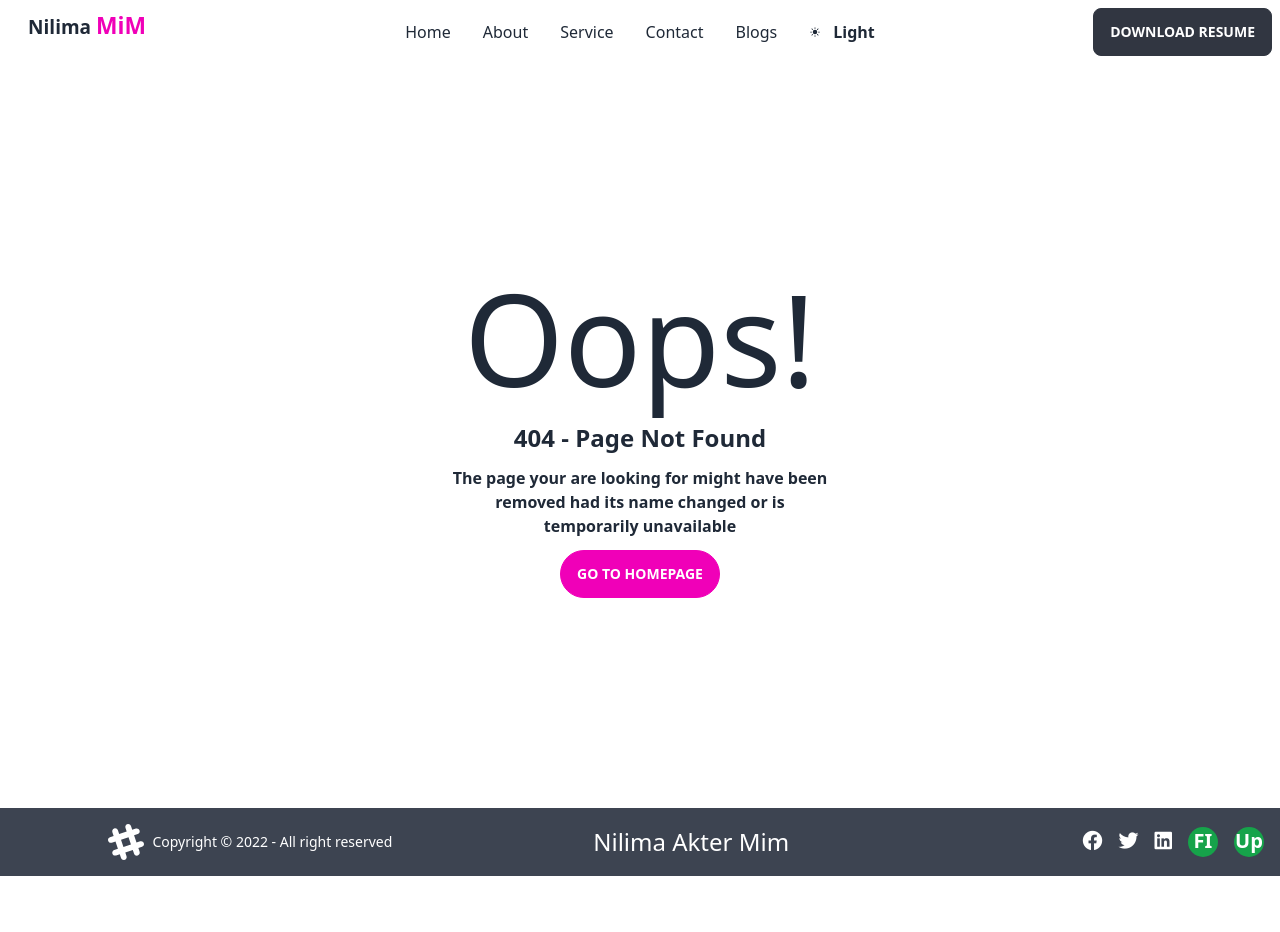
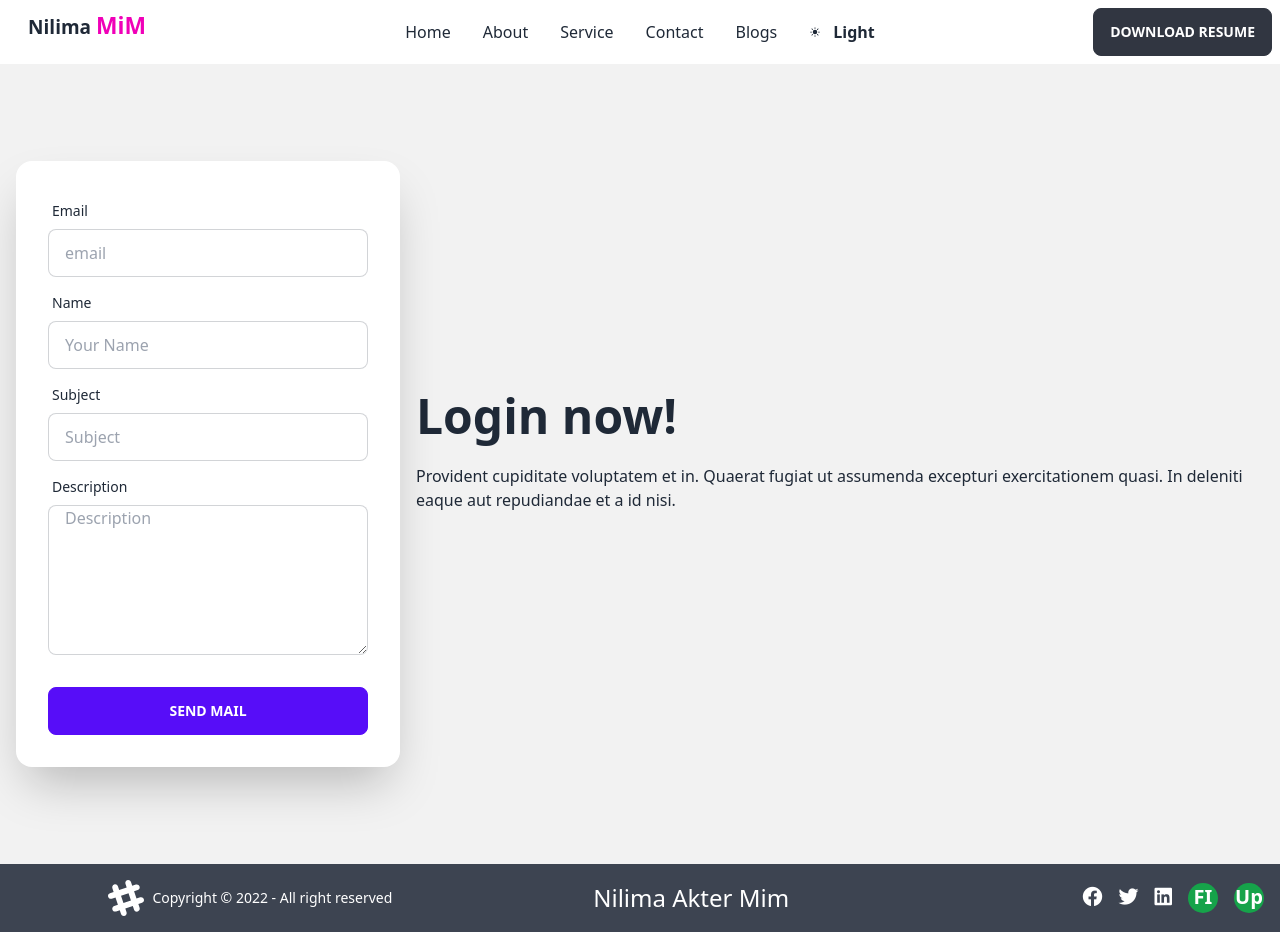
Before and after one commit to rayhanmujumdar/Nilima_Mim_portfolio, a React (Create React App) app: page /contact in a window 1280 px wide. Before the commit the page ends 876 px from the top, so only its background shows below. Built offline with nearby package versions, Linux system fonts and the light colour scheme.

Commit message:
contect section form added

```diff
--- a/package.json
+++ b/package.json
@@ -13,6 +13,7 @@
     "react": "^18.2.0",
     "react-dom": "^18.2.0",
     "react-helmet-async": "^1.3.0",
+    "react-hook-form": "^7.37.0",
     "react-particles-js": "^3.6.0",
     "react-router-dom": "6",
     "react-scripts": "5.0.1",
--- a/src/App.js
+++ b/src/App.js
@@ -9,6 +9,7 @@ import About from './components/About/About'
 import Service from './components/Service/Service'
 import NotFound from "./components/NotFound/NotFound";
 import ServiceDetails from "./components/Service/ServiceDetails";
+import Contact from "./components/Contact/Contact";
 
 function App() {
   Aos.init();
@@ -20,6 +21,7 @@ function App() {
         <Route path="/about" element={<About></About>}></Route>
         <Route path="/service" element={<Service></Service>}></Route>
         <Route path="/service/:id" element={<ServiceDetails></ServiceDetails>}></Route>
+        <Route path="/contact" element={<Contact></Contact>}></Route>
         <Route path="*" element={<NotFound></NotFound>}></Route>
       </Routes>
       <Footer></Footer>
--- a/src/components/Banner/Banner.js
+++ b/src/components/Banner/Banner.js
@@ -34,7 +34,7 @@ const Banner = () => {
           </p>
           <div className="flex gap-x-5 justify-center md:justify-start">
             <a title="UpWork" href="https://www.upwork.com/freelancers/~014dde0a96a777a17b" target="__blank" className="btn">UpWork</a>
-            <a title="Fiverr" href="https://www.fiverr.com/nilimamim508?up_rollout=true" target="__blank" className="btn bg-green-600 active:bg-green-900 hover:bg-green-800">
+            <a title="Fiverr" href="https://www.fiverr.com/nilimamim508" target="__blank" className="btn bg-green-600 active:bg-green-900 hover:bg-green-800">
               Fiverr
             </a>
           </div>
--- /dev/null
+++ b/src/components/Contact/Contact.js
@@ -0,0 +1,89 @@
+import React from "react";
+import { useForm } from "react-hook-form";
+
+const Contact = () => {
+  const {
+    register,
+    handleSubmit,
+    watch,
+    formState: { errors },
+  } = useForm();
+  const onSubmit = (data) => {
+    console.log(data)
+  };
+  return (
+    <div className="hero min-h-screen bg-base-200">
+      <div className="hero-content flex-col lg:flex-row-reverse">
+        <div className="text-center lg:text-left">
+          <h1 className="text-5xl font-bold">Login now!</h1>
+          <p className="py-6">
+            Provident cupiditate voluptatem et in. Quaerat fugiat ut assumenda
+            excepturi exercitationem quasi. In deleniti eaque aut repudiandae et
+            a id nisi.
+          </p>
+        </div>
+        <div className="card flex-shrink-0 w-full max-w-sm shadow-2xl bg-base-100">
+          <form onSubmit={handleSubmit(onSubmit)} className="card-body">
+            <div className="form-control">
+              <label className="label">
+                <span className="label-text">Email</span>
+              </label>
+              <input
+                {...register('email',{required: "Email is Require",pattern: {
+                    value: /^\w+([\.-]?\w+)*@\w+([\.-]?\w+)*(\.\w{2,3})+$/,
+                    message: 'Type your valid email'
+                }})}
+                type="text"
+                placeholder="email"
+                className="input input-bordered"
+              />
+              {errors.email && <p className="text-red-500 pt-1">{errors.email.message}</p>}
+              {errors.type === "pattern" && <p className="text-red-500 pt-1">{errors.email.message}</p>}
+            </div>
+            <div className="form-control">
+              <label className="label">
+                <span className="label-text">Name</span>
+              </label>
+              <input
+              {...register('name',{required: "Name is Require"})}
+                type="text"
+                placeholder="Your Name"
+                className="input input-bordered"
+              />
+              {errors.name && <p className="text-red-500 pt-1">{errors.name.message}</p>}
+            </div>
+            <div className="form-control">
+              <label className="label">
+                <span className="label-text">Subject</span>
+              </label>
+              <input
+              {...register('subject',{required: "Subject is Require"})}
+                type="text"
+                placeholder="Subject"
+                className="input input-bordered"
+              />
+              {errors.subject && <p className="text-red-500 pt-1">{errors.subject.message}</p>}
+            </div>
+            <div className="form-control">
+              <label className="label">
+                <span className="label-text">Description</span>
+              </label>
+              <textarea
+              {...register('description',{required: "Description is Require"})}
+                type="text"
+                placeholder="Description"
+                className="input input-bordered min-h-[150px]"
+              />
+              {errors.description && <p className="text-red-500 pt-1">{errors.description.message}</p>}
+            </div>
+            <div className="form-control mt-6">
+              <button type='submit' className="btn btn-primary">Send Mail</button>
+            </div>
+          </form>
+        </div>
+      </div>
+    </div>
+  );
+};
+
+export default Contact;
--- a/src/components/Footer/Footer.js
+++ b/src/components/Footer/Footer.js
@@ -50,7 +50,7 @@ const Footer = () => {
           <a
             title="Fiverr"
             target="__blank"
-            href="https://www.fiverr.com/nilimamim508?up_rollout=true"
+            href="https://www.fiverr.com/nilimamim508"
             className="text-xl cursor-pointer"
           >
             <p className=" bg-green-600 w-[30px] h-[30px] font-bold rounded-full text-md text-center">
--- a/src/components/Header/Header.js
+++ b/src/components/Header/Header.js
@@ -1,4 +1,4 @@
-import React, { useState } from "react";
+import React, { useEffect, useState } from "react";
 import { Link } from "react-router-dom";
 import { MoonIcon, SunIcon } from "@heroicons/react/24/solid";
 
@@ -11,18 +11,14 @@ const Header = () => {
   const dark = () => {
     localStorage.setItem("themes", "dark");
     setHide(false);
-    const themes = localStorage.getItem("themes");
-    console.log(themes);
-    html.setAttribute("data-theme", themes);
   };
   const light = () => {
     localStorage.setItem("themes", "light");
     setHide(true);
-    const themes = localStorage.getItem("themes");
-    console.log(themes);
-    html.setAttribute("data-theme", themes);
   };
-  html.setAttribute("data-theme", storeThemes);
+  useEffect(() => {
+    html.setAttribute("data-theme", storeThemes);
+  }, [storeThemes]);
   const navItem = (
     <>
       <li>
--- a/src/components/Service/ServiceDetails.js
+++ b/src/components/Service/ServiceDetails.js
@@ -16,7 +16,7 @@ const ServiceDetails = () => {
   console.log(service?.img);
   return (
     <div className="hero min-h-screen bg-base-200">
-      <div className="container flex lg:gap-x-5 lg:flex-row flex-col bg-[#191D24] items-start mx-auto rounded-md p-5 my-2 text-white">
+      <div className="container flex lg:gap-x-5 lg:flex-row flex-col bg-[#191D24] items-start mx-auto rounded-md p-5 my-2">
         <div className="flex flex-col justify-center items-start gap-y-4">
           <div data-aos="fade-down-right">
             <img
@@ -26,34 +26,34 @@ const ServiceDetails = () => {
             />
           </div>
           <div data-aos="fade-up" className="max-w-3xl">
-            <h4 className="text-5xl my-3">
+            <h4 className="text-5xl my-3 text-gray-300">
               {service?.serviceName?.toUpperCase()}
             </h4>
-            <p>{service?.serviceDetails}</p>
+            <p className="text-gray-300">{service?.serviceDetails}</p>
           </div>
 
         </div>
         <div  data-aos="fade-down-left" className="flex justify-start lg:items-center flex-col">
         <div data-aos="fade-up" className="max-w-5xl">
-            <h1 className="text-5xl inline-block mb-4 before:w-full relative before:h-[5px] before:bg-red-500 before:absolute before:bottom-[-10px]">
+            <h1 className="text-5xl inline-block mb-4 before:w-full relative before:h-[5px] text-gray-300 before:bg-red-500 before:absolute before:bottom-[-10px]">
                 Skills
             </h1>
             {service?.skills?.map((skill, index) => {
               return (
-                <p key={index} className="py-1 text-xl">
+                <p key={index} className="py-1 text-xl text-gray-300">
                   {index + 1}. {skill}
                 </p>
               );
             })}
           </div>
           <div className="w-full">
-            <h1 className="text-5xl inline-block mb-4 before:w-full relative before:h-[5px] before:bg-red-500 before:absolute before:bottom-[-10px]">
+            <h1 className="text-5xl inline-block mb-4 before:w-full relative before:h-[5px] text-gray-300 before:bg-red-500 before:absolute before:bottom-[-10px]">
               Services
             </h1>
             <div>
               {service?.myService?.map((service, index) => {
                 return (
-                  <p key={index} className="text-xl flex items-center gap-x-2 py-1.5">
+                  <p key={index} className="text-xl text-gray-300 flex items-center gap-x-2 py-1.5">
                     <span className="inline-block bg-green-700 rounded-full">
                       <svg
                         xmlns="http://www.w3.org/2000/svg"
```
Also changed, not shown: 2 other files (tests, documents, lock files or other folders).
